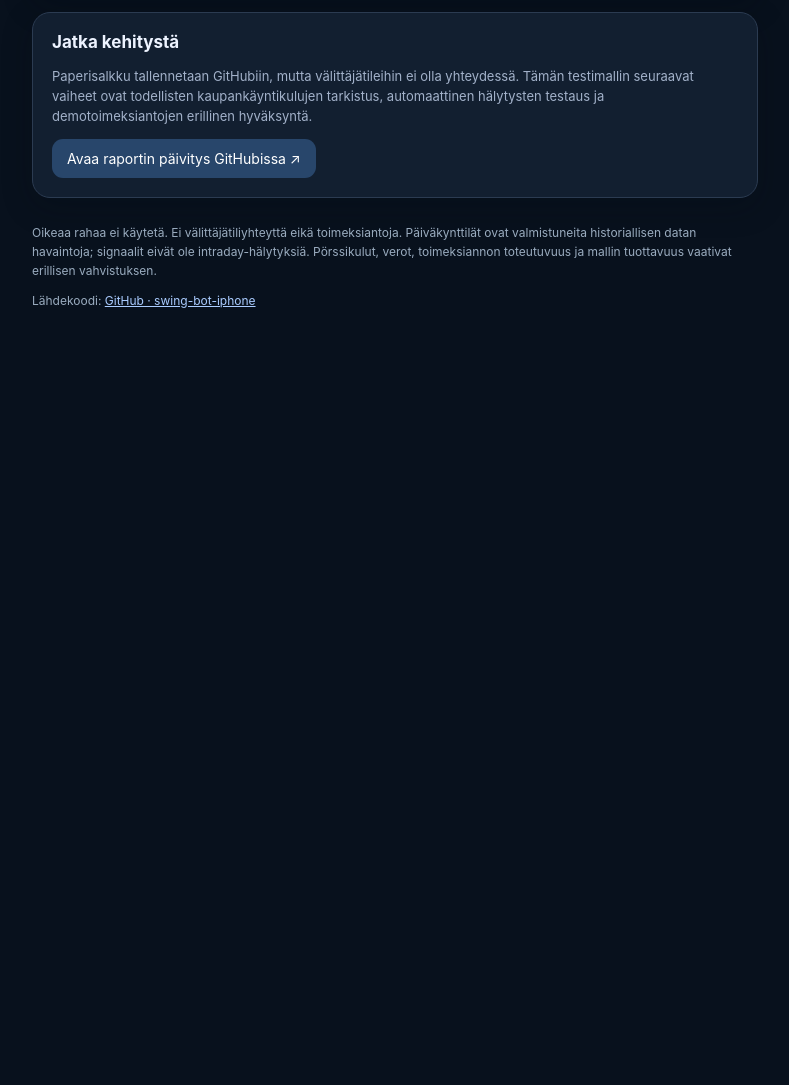
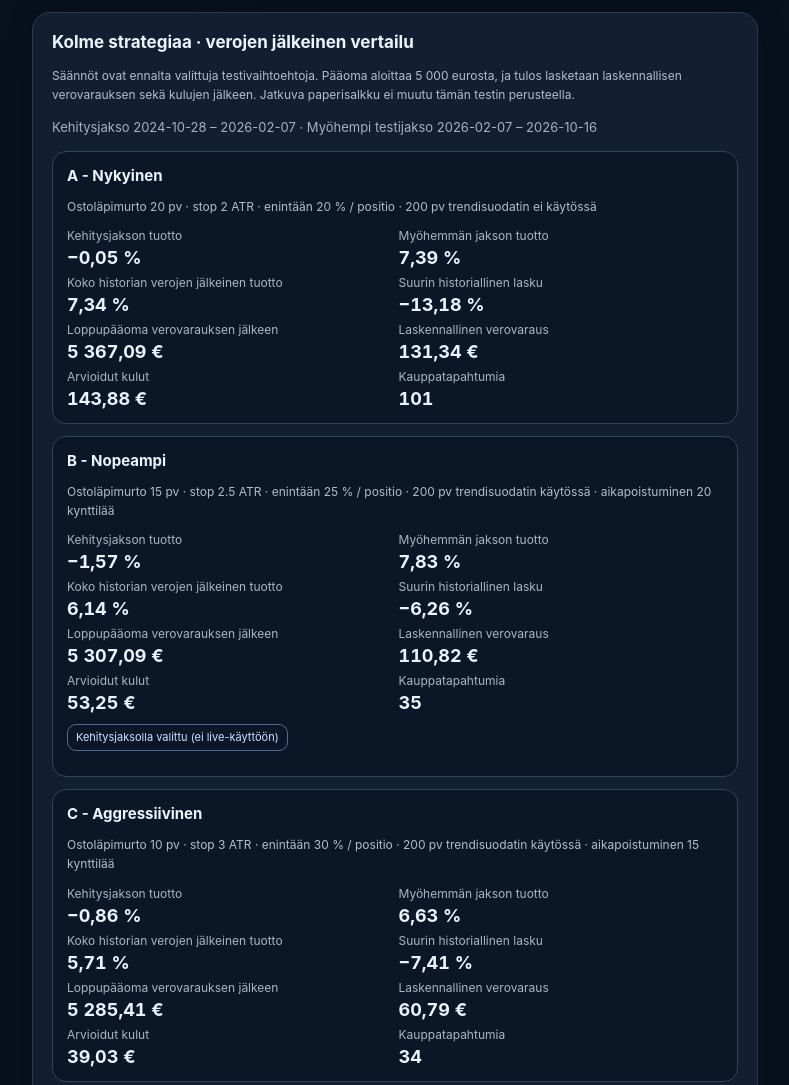
Before and after one commit to jaheinone-lang/swing-bot-iphone, a plain HTML site: page docs/index.html in a window 1280 px wide. Shown: the part 2610-3695 px from the top of the page, without its empty margins (245-1034 px from the left). Before the commit the page ends 3013 px from the top, so only its background shows below. Drawn offline with Linux system fonts and the light colour scheme.

Commit message:
Show A/B/C walk-forward strategy comparison with Finnish after-tax estimates in iPhone dashboard

```diff
--- a/docs/index.html
+++ b/docs/index.html
@@ -44,6 +44,12 @@
     .amount{font-size:14px;font-weight:700;text-align:right;font-variant-numeric:tabular-nums}
     .section-sub{font-size:14px;margin:18px 0 10px}
     .warn{background:#44311f;border:1px solid #8a6236;padding:11px;border-radius:11px;color:#ffe1a9;font-size:12px;line-height:1.6}
+    .lab-item{border:1px solid #304358;background:#0b1726;border-radius:14px;padding:14px;margin-top:12px}
+    .lab-item h3{font-size:15px;margin:0 0 5px}
+    .lab-grid{display:grid;grid-template-columns:1fr 1fr;gap:7px;margin-top:12px}
+    .lab-grid div{font-size:12px;color:#a7b6ca}
+    .lab-grid strong{display:block;font-size:18px;color:#ecf3ff;margin-top:4px;font-variant-numeric:tabular-nums}
+    .lab-highlight{display:inline-block;font-size:11px;border:1px solid #536a90;color:#cde3ff;border-radius:9px;padding:4px 8px}
     .compare-head{display:grid;grid-template-columns:1fr 1fr 1fr;gap:8px;text-align:right;font-size:12px;color:#cce0ff;padding:12px 0;border-bottom:1px solid #324358}
     .compare-row{display:grid;grid-template-columns:1fr 2fr;gap:8px;align-items:center;padding:11px 0;border-bottom:1px solid #26374b;font-size:13px}
     .compare-values{display:grid;grid-template-columns:1fr 1fr;text-align:right;font-variant-numeric:tabular-nums;gap:8px}
@@ -96,6 +102,12 @@
        Osta ja pidä jakaa saman 5 000 €:n lähtöpääoman instrumenteille tasan lämmittelyjakson jälkeen,
        eikä sijoituksia tasapainoteta uudelleen.</p>
     <div id="benchmark" aria-live="polite"><p class="muted">Ladataan vertailua…</p></div>
+  </section>
+
+  <section class="card">
+    <h2>Kolme strategiaa · verojen jälkeinen vertailu</h2>
+    <p class="note">Säännöt ovat ennalta valittuja testivaihtoehtoja. Pääoma aloittaa 5 000 eurosta, ja tulos lasketaan laskennallisen verovarauksen sekä kulujen jälkeen. Jatkuva paperisalkku ei muutu tämän testin perusteella.</p>
+    <div id="strategylab" aria-live="polite"><p class="muted">Ladataan historiallisen vertailun tuloksia…</p></div>
   </section>
 
   <section class="card">
@@ -246,6 +258,51 @@ function renderBenchmark(report) {
     "Osinkoja, osakesplittejä, veroja ja todellista likviditeettiä ei ole varmennettu. Maker/taker- ja liukuma-arviot ovat oletuksia."));
 }
 
+function renderStrategyLab(report) {
+  const wrap=$("strategylab");
+  wrap.replaceChildren();
+  const lab=report.strategy_lab;
+  if(!lab || !Array.isArray(lab.variants)) {
+    wrap.append(node("p","warn","Ei riittävästi varmennettua historiadataa strategioiden vertailuun. Raporttia ei täytetä arvatuilla tuloksilla."));
+    return;
+  }
+  wrap.append(node("p","muted","Kehitysjakso "+lab.development_start+" – "+lab.split_date+
+    " · Myöhempi testijakso "+lab.split_date+" – "+lab.validation_end));
+  for(const v of lab.variants) {
+    const card=node("div","lab-item");
+    card.append(node("h3","",v.name));
+    const p=v.parameters;
+    card.append(node("p","note","Ostoläpimurto "+p.breakout+" pv · stop "+p.stop_atr+
+      " ATR · enintään "+p.max_position_pct+" % / positio · 200 pv trendisuodatin "+
+      (p.sma200_filter?"käytössä":"ei käytössä")+
+      (p.time_exit_bars?" · aikapoistuminen "+p.time_exit_bars+" kynttilää":"")));
+    const grid=node("div","lab-grid");
+    const display=(label,value)=>{
+      const cell=node("div","");
+      cell.append(node("span","",label),node("strong","",value));
+      grid.append(cell);
+    };
+    display("Kehitysjakson tuotto",v.development?percent(v.development.total_return_pct):"—");
+    display("Myöhemmän jakson tuotto",v.holdout?percent(v.holdout.total_return_pct):"—");
+    display("Koko historian verojen jälkeinen tuotto",
+      percent(v.full_period_after_tax.total_return_pct));
+    display("Suurin historiallinen lasku",
+      "−"+percent(v.full_period_after_tax.max_drawdown_pct));
+    display("Loppupääoma verovarauksen jälkeen",euro(v.after_tax_equity_eur));
+    display("Laskennallinen verovaraus",euro(v.estimated_tax_reserve_eur));
+    display("Arvioidut kulut",euro(v.estimated_fees_eur));
+    display("Kauppatapahtumia",String(v.trade_count));
+    card.append(grid);
+    if(v.name===lab.training_selected_variant) {
+      card.append(node("p","lab-highlight","Kehitysjaksolla valittu (ei live-käyttöön)"));
+    }
+    wrap.append(card);
+  }
+  wrap.append(node("p","warn","Veromalli on arvio yksityishenkilön Suomen pääomatuloverosta: 30 % / 34 %, viiden vuoden tappiosiirto. "+
+    "Muu pääomatulo, osingot, osakesäästötili, yhteisöverotus, hankintameno-olettama ja vähäiset luovutukset eivät ole mukana. "+
+    "Verovaraus ei ole verottajan lasku. Voitot voivat palautua markkinoille, mutta varattu vero ei."));
+  wrap.append(node("p","note",lab.caveat));
+}
 async function load() {
   let report;
   try {
@@ -297,6 +354,7 @@ async function load() {
   }
   renderPaper(report);
   renderBenchmark(report);
+  renderStrategyLab(report);
   const perf=$("performance");
   perf.replaceChildren();
   const p=report.portfolio_backtest;
```
